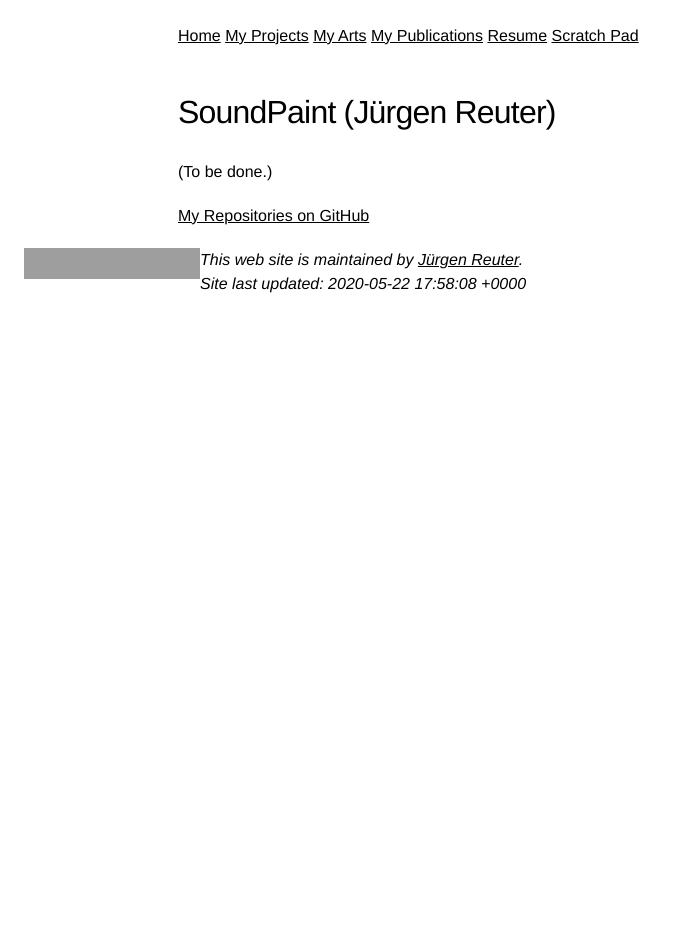
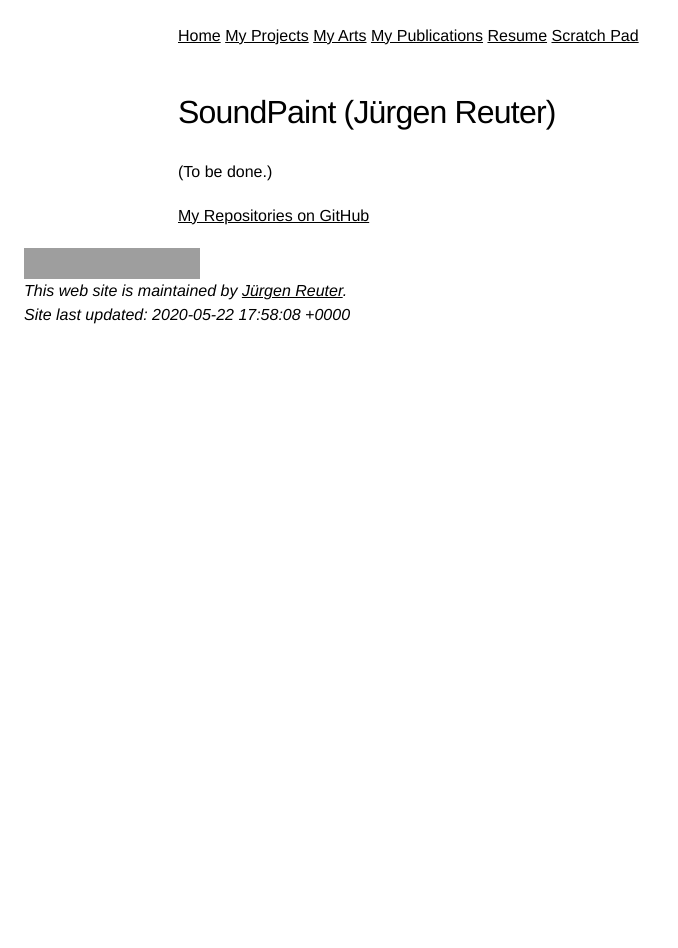
Before and after one commit to soundpaint/soundpaint.github.io, a Jekyll site: the page built from index.md, in a window 1280 px wide. Shown: the whole page, without its empty margins (0-678 px from the left). Built offline with Jekyll 4.4.1, drawn with Linux system fonts in a browser that asks for light colours; our own code applies the rules of GitHub Pages for plain Markdown files; grey boxes are pictures that could not be loaded.

Commit message:
Still Try Fixing Float
* Add CSS "clear:both".

```diff
--- a/_includes/_footer.html
+++ b/_includes/_footer.html
@@ -6,15 +6,14 @@
                  alt="Valid XHTML 1.0 Strict" />
           </a>
           <a href="https://jigsaw.w3.org/css-validator/check/referer">
-            <img style="border:0;width:88px;height:31px;float:left"
+            <img style="border:0;width:88px;height:31px"
                  src="https://jigsaw.w3.org/css-validator/images/vcss-blue"
                  alt="Valid CSS!" />
           </a>
         </p>
-        <p>
-          <address>
-            This web site is maintained by
-            <a href="https://www.juergen-reuter.de/">Jürgen Reuter</a>.<br />
-            Site last updated: {{ site.time }}<br />
-          </address>
-        </p>
+        <div style="clear:both;" />
+        <address>
+          This web site is maintained by
+          <a href="https://www.juergen-reuter.de/">Jürgen Reuter</a>.<br />
+          Site last updated: {{ site.time }}<br />
+        </address>
```
